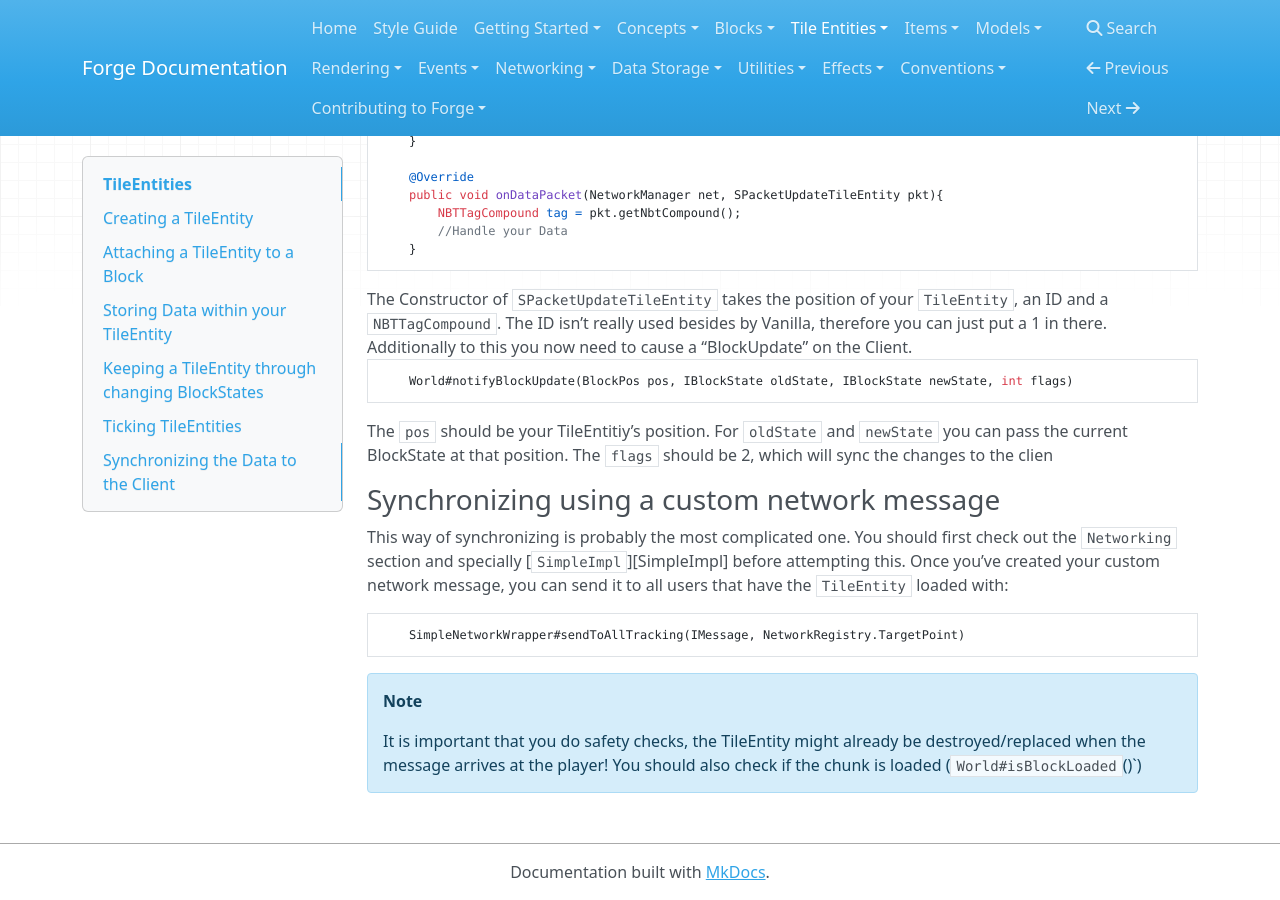
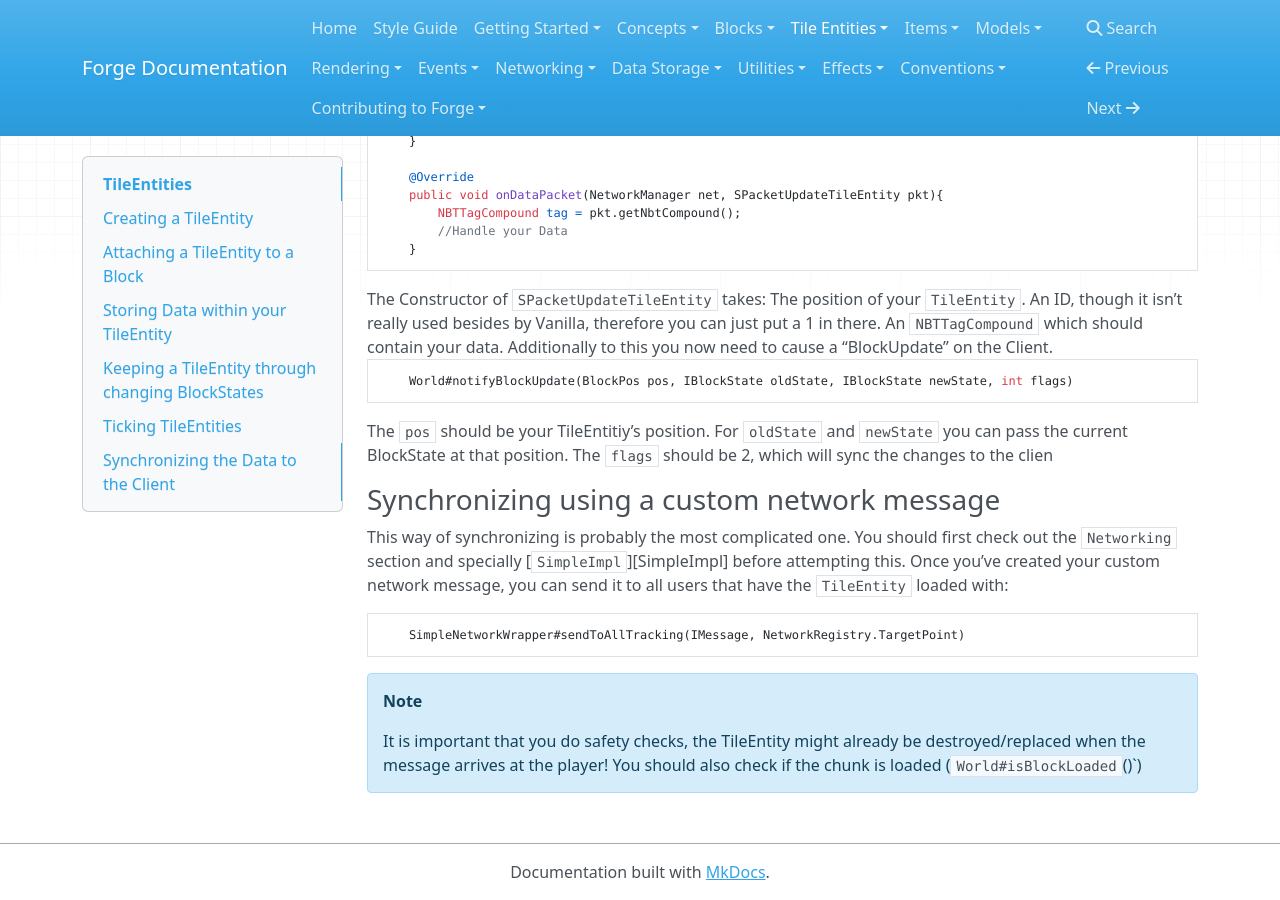
Before and after one commit to MinecraftForge/Documentation, an MkDocs documentation site: the page built from docs/tileentities/tileentity.md, in a window 1280 px wide and 900 px high, scrolled down 3012 px. Built offline with MkDocs 1.6.1, drawn with Linux system fonts in a browser that asks for light colours; nearby versions of some CDN libraries; old or Windows-style settings are respelled for this version of MkDocs.

Commit message:
Cleaned up part explaining SPacketUpdateTileEntity

````diff
--- a/docs/tileentities/tileentity.md
+++ b/docs/tileentities/tileentity.md
@@ -106,8 +106,10 @@ Here is a tiny example implementation of it
         //Handle your Data
     }
 ```
-The Constructor of `SPacketUpdateTileEntity` takes the position of your `TileEntity`, an ID and a `NBTTagCompound`.
-The ID isn't really used besides by Vanilla, therefore you can just put a 1 in there.
+The Constructor of `SPacketUpdateTileEntity` takes:
+The position of your `TileEntity`.
+An ID, though it isn't really used besides by Vanilla, therefore you can just put a 1 in there.
+An `NBTTagCompound` which should contain your data.
 Additionally to this you now need to cause a "BlockUpdate" on the Client.
 ```JAVA
     World#notifyBlockUpdate(BlockPos pos, IBlockState oldState, IBlockState newState, int flags)
````
